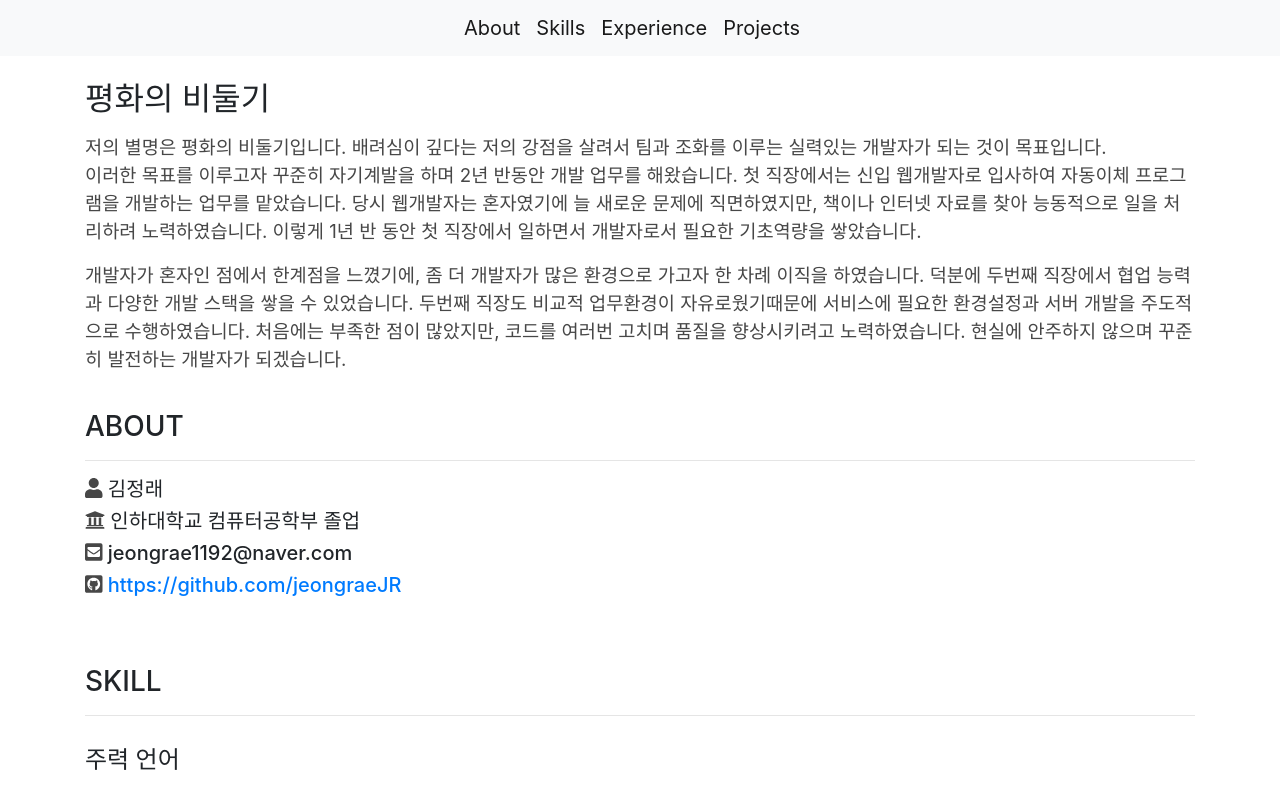
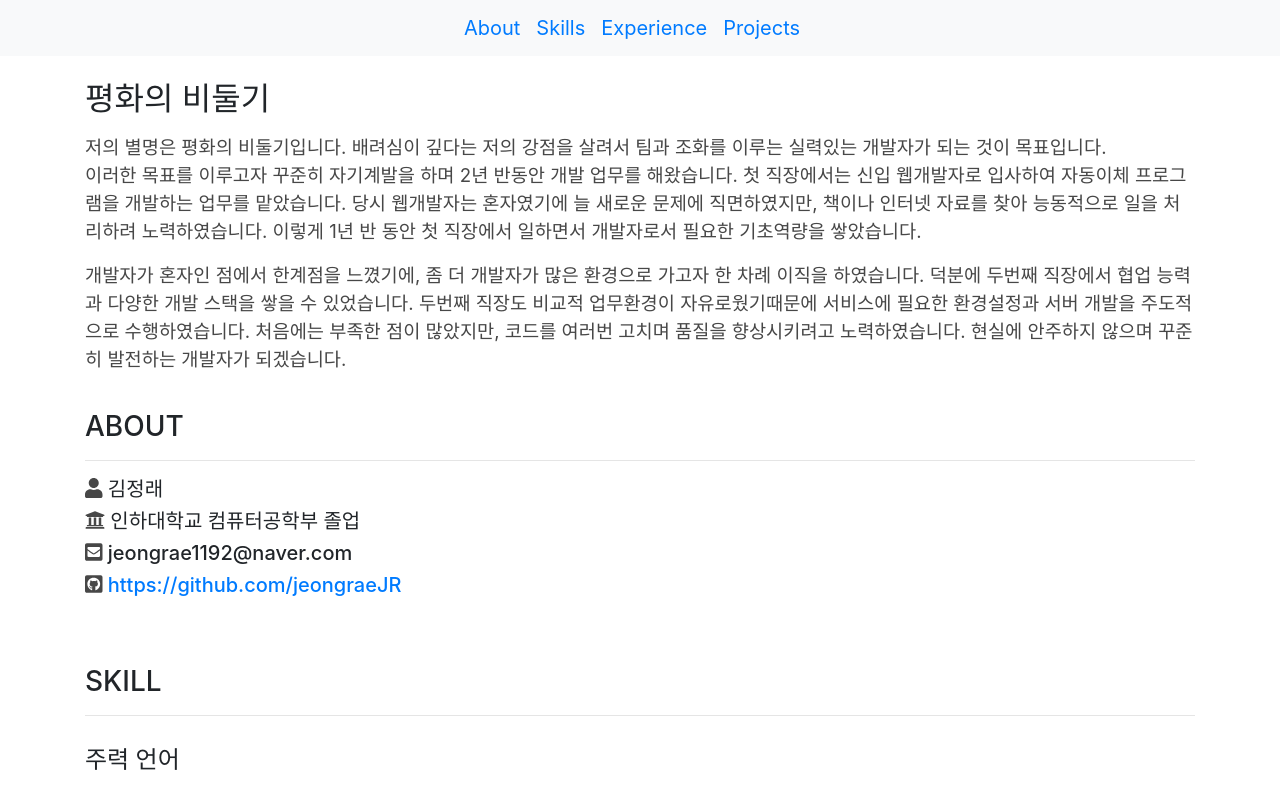
Before and after one commit to jeongraeJR/portfolio-react, a React (Create React App) app: page / in a window 1280 px wide. Shown: the top 786 px of the page. Built offline with nearby package versions, Linux system fonts and the light colour scheme.

Commit message:
add react-scroll

```diff
--- a/src/components/About.js
+++ b/src/components/About.js
@@ -1,5 +1,6 @@
 import React from 'react';
 import { Container, Row, Col } from 'reactstrap';
+import { Element } from 'react-scroll';
 import styled from 'styled-components';
 import { faEnvelopeSquare, faUser, faUniversity } from '@fortawesome/free-solid-svg-icons';
 import { faGithubSquare } from '@fortawesome/free-brands-svg-icons';
@@ -17,41 +18,56 @@ const AboutContainer = styled.div`
     }
 `;
 
+const margin_top = {
+    'margin-top': '80px',
+};
+
 export default function About() {
     return (
         <div>
             <Container className="themed-container" fluid="sm">
+                <Element name="About" className="element">
                     <Row>
+                        <Col sm="12" style={margin_top}>
+                            <h2>평화의 비둘기</h2>
 
-                    <Col sm="12" className="mt-4">
-                        <h2>평화의 비둘기</h2>
                             <Bio>
                                 <p></p>
-                            저의 별명은 평화의 비둘기입니다. 배려심이 깊다는 저의 강점을 살려서 팀과 조화를 이루는 실력있는 개발자가 되는 것이 목표입니다. <br/> 이러한 목표를 이루고자 꾸준히 자기계발을 하며
-                            2년 반동안 개발 업무를 해왔습니다.
-                            첫 직장에서는 신입 웹개발자로 입사하여 자동이체 프로그램을 개발하는 업무를 맡았습니다. 당시 웹개발자는 혼자였기에 늘 새로운 문제에 직면하였지만, 책이나 인터넷 자료를 찾아 능동적으로 일을 처리하려 노력하였습니다.
-                            이렇게 1년 반 동안 첫 직장에서 일하면서 개발자로서 필요한 기초역량을 쌓았습니다.<br/>
+                                저의 별명은 평화의 비둘기입니다. 배려심이 깊다는 저의 강점을 살려서 팀과 조화를 이루는 실력있는 개발자가 되는 것이
+                                목표입니다. <br /> 이러한 목표를 이루고자 꾸준히 자기계발을 하며 2년 반동안 개발 업무를 해왔습니다. 첫 직장에서는 신입
+                                웹개발자로 입사하여 자동이체 프로그램을 개발하는 업무를 맡았습니다. 당시 웹개발자는 혼자였기에 늘 새로운 문제에
+                                직면하였지만, 책이나 인터넷 자료를 찾아 능동적으로 일을 처리하려 노력하였습니다. 이렇게 1년 반 동안 첫 직장에서
+                                일하면서 개발자로서 필요한 기초역량을 쌓았습니다.
+                                <br />
                                 <p></p>
-                            개발자가 혼자인 점에서 한계점을 느꼈기에, 좀 더 개발자가 많은 환경으로 가고자 한 차례 이직을 하였습니다.
-                            덕분에 두번째 직장에서 협업 능력과 다양한 개발 스택을 쌓을 수 있었습니다.
-                            두번째 직장도 비교적 업무환경이 자유로웠기때문에 서비스에 필요한 환경설정과 서버 개발을 주도적으로 수행하였습니다.
-                            처음에는 부족한 점이 많았지만, 코드를 여러번 고치며 품질을 향상시키려고 노력하였습니다.
-                            현실에 안주하지 않으며 꾸준히 발전하는 개발자가 되겠습니다.
+                                개발자가 혼자인 점에서 한계점을 느꼈기에, 좀 더 개발자가 많은 환경으로 가고자 한 차례 이직을 하였습니다. 덕분에 두번째
+                                직장에서 협업 능력과 다양한 개발 스택을 쌓을 수 있었습니다. 두번째 직장도 비교적 업무환경이 자유로웠기때문에 서비스에
+                                필요한 환경설정과 서버 개발을 주도적으로 수행하였습니다. 처음에는 부족한 점이 많았지만, 코드를 여러번 고치며 품질을
+                                향상시키려고 노력하였습니다. 현실에 안주하지 않으며 꾸준히 발전하는 개발자가 되겠습니다.
                                 <p></p>
                             </Bio>
 
                             <AboutContainer>
                                 <h3>ABOUT</h3>
                                 <hr></hr>
-                            <h5><FontAwesomeIcon icon={faUser} color="#474747"></FontAwesomeIcon> 김정래</h5>
-                            <h5><FontAwesomeIcon icon={faUniversity} color="#474747"></FontAwesomeIcon> 인하대학교 컴퓨터공학부 졸업</h5>
-                            <h5><FontAwesomeIcon icon={faEnvelopeSquare} color="#474747"></FontAwesomeIcon> jeongrae1192@naver.com</h5>
+                                <h5>
+                                    <FontAwesomeIcon icon={faUser} color="#474747"></FontAwesomeIcon> 김정래
+                                </h5>
+                                <h5>
+                                    <FontAwesomeIcon icon={faUniversity} color="#474747"></FontAwesomeIcon> 인하대학교 컴퓨터공학부 졸업
+                                </h5>
+                                <h5>
+                                    <FontAwesomeIcon icon={faEnvelopeSquare} color="#474747"></FontAwesomeIcon> jeongrae1192@naver.com
+                                </h5>
                                 <a href="https://github.com/jeongraeJR" target="_blank">
-                                <h5><FontAwesomeIcon icon={faGithubSquare} color="#474747" /> https://github.com/jeongraeJR</h5>
+                                    <h5>
+                                        <FontAwesomeIcon icon={faGithubSquare} color="#474747" /> https://github.com/jeongraeJR
+                                    </h5>
                                 </a>
                             </AboutContainer>
                         </Col>
                     </Row>
+                </Element>
             </Container>
         </div>
     );
--- a/src/components/Experience.js
+++ b/src/components/Experience.js
@@ -1,17 +1,17 @@
 import React from 'react';
 import { Container } from 'reactstrap';
 import { TitleContainer, ContentContainer, SubTitleContainer } from './customStyle';
+import { Element } from 'react-scroll';
 
-const cardTab = {
-    'margin-top': '30px',
-};
 export default function Experience() {
     return (
         <div>
             <Container className="themed-container" fluid="md">
                 <TitleContainer>
-                    <h3>Experience</h3>
-                    <hr></hr>
+                    <Element name="Experience" className="element">
+                        <h3>Experience</h3>
+                        <hr></hr>
+                    </Element>
                 </TitleContainer>
 
                 <SubTitleContainer>
--- a/src/components/Header.js
+++ b/src/components/Header.js
@@ -1,16 +1,11 @@
-import React, {useState} from 'react';
-import {
-    Collapse,
-    Navbar,
-    NavbarToggler,
-    Nav,
-    NavbarBrand
-  } from 'reactstrap';
-import styled from 'styled-components';
-/* const HeaderContainer = styled.div`
-    background-color: #000;
-    height: 70px;
-`; */
+import React, { useState } from 'react';
+import { Link } from 'react-scroll';
+import { Collapse, Navbar, NavbarToggler, Nav, NavbarBrand } from 'reactstrap';
+
+const cursorPointer = {
+    'cursor':'pointer'
+}
+
 export default function Header() {
     //return <HeaderContainer></HeaderContainer>;
     const [isOpen, setIsOpen] = useState(false);
@@ -18,14 +13,30 @@ export default function Header() {
 
     return (
         <div>
-          <Navbar color="light" light expand="md">
+            <Navbar color="light" light expand="md" className="fixed-top">
                 <NavbarToggler onClick={toggle} />
                 <Collapse isOpen={isOpen} navbar>
                     <Nav className="mx-auto" navbar>
-                <NavbarBrand href="/">About</NavbarBrand>
-                <NavbarBrand href="/">Skills</NavbarBrand>
-                <NavbarBrand href="/">Experience</NavbarBrand>
-                <NavbarBrand href="/">Projects</NavbarBrand>
+                        <NavbarBrand style={cursorPointer}>
+                            <Link activeClass="active" className="About" to="About" spy={true} smooth={true} duration={500}>
+                                About
+                            </Link>
+                        </NavbarBrand>
+                        <NavbarBrand style={cursorPointer}>
+                            <Link activeClass="active" className="Skills" to="Skills" spy={true} smooth={true} duration={500}>
+                            Skills
+                            </Link>
+                        </NavbarBrand>
+                        <NavbarBrand style={cursorPointer}>
+                            <Link activeClass="active" className="Experience" to="Experience" spy={true} smooth={true} duration={500}>
+                            Experience
+                            </Link>
+                        </NavbarBrand>
+                        <NavbarBrand style={cursorPointer}>
+                            <Link activeClass="active" className="Projects" to="Projects" spy={true} smooth={true} duration={500}>
+                            Projects
+                            </Link>
+                        </NavbarBrand>
                     </Nav>
                 </Collapse>
             </Navbar>
--- a/src/components/Project.js
+++ b/src/components/Project.js
@@ -1,5 +1,6 @@
 import React from 'react';
 import { Container, Progress, Row, Col } from 'reactstrap';
+import { Element } from 'react-scroll';
 import { TitleContainer, ContentContainer, SubTitleContainer, IconContainer, TableContentContainer } from './customStyle';
 import { faKeyboard, faDatabase, faExternalLinkAlt } from '@fortawesome/free-solid-svg-icons';
 import { faJenkins, faAws } from '@fortawesome/free-brands-svg-icons';
@@ -10,8 +11,10 @@ export default function Project() {
         <div>
             <Container className="themed-container" fluid="md">
                 <TitleContainer>
+                 <Element name="Projects" className="element">
                     <h3>Projects</h3>
                     <hr></hr>
+                    </Element>
                 </TitleContainer>
                 <SubTitleContainer>
                     <h4>1. BUDY REST API (2019.12 ~ 2020.03)</h4>
--- a/src/components/Skill.js
+++ b/src/components/Skill.js
@@ -1,15 +1,17 @@
 import React from 'react';
 import { Container} from 'reactstrap';
 import {TitleContainer, ContentContainer, IconContainer} from './customStyle'
-
+import { Element } from 'react-scroll';
 
 export default function Skill() {
     return (
         <div>
             <Container className="themed-container" fluid="md">
                 <TitleContainer>
+                    <Element name="Skills" className="element">
                     <h3>SKILL</h3>
                     <hr></hr>
+                    </Element>
                 </TitleContainer>
 
                 <ContentContainer>
```
Lines whose indentation alone changed are shown as unchanged.
